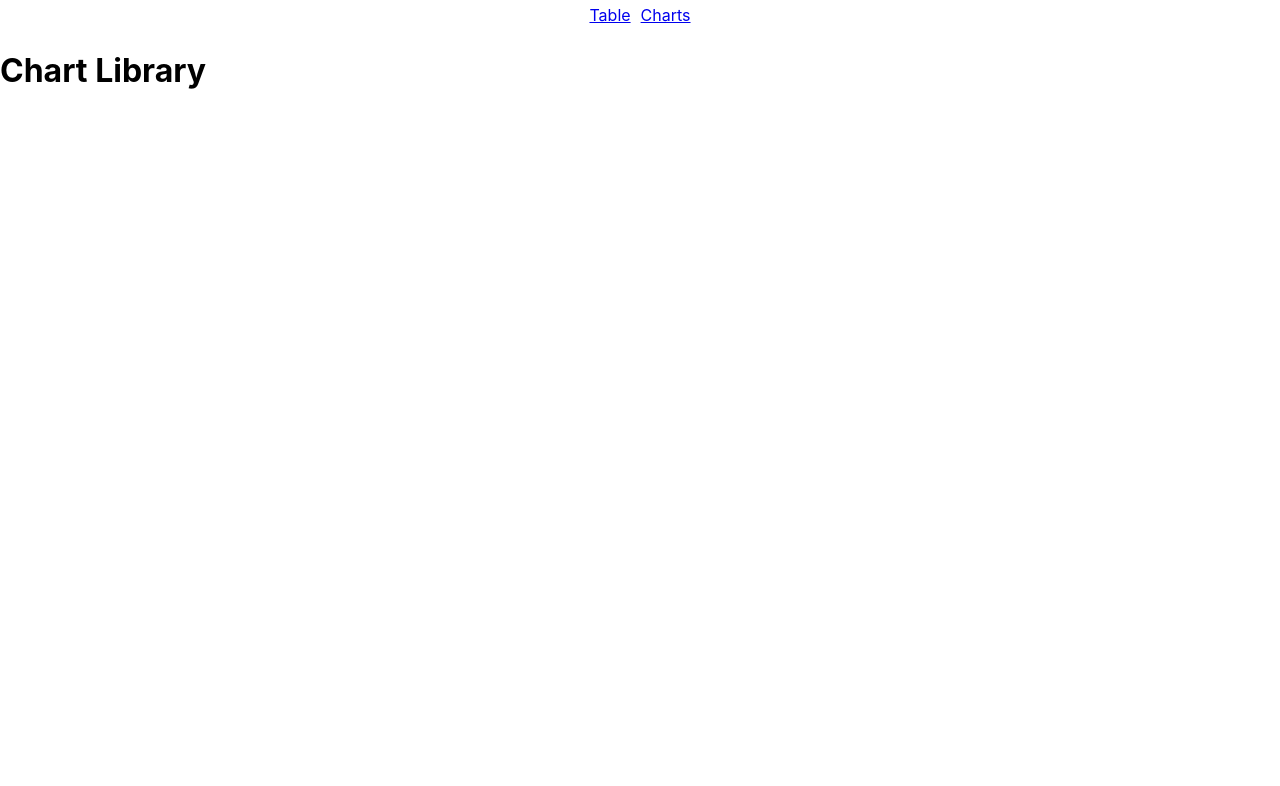
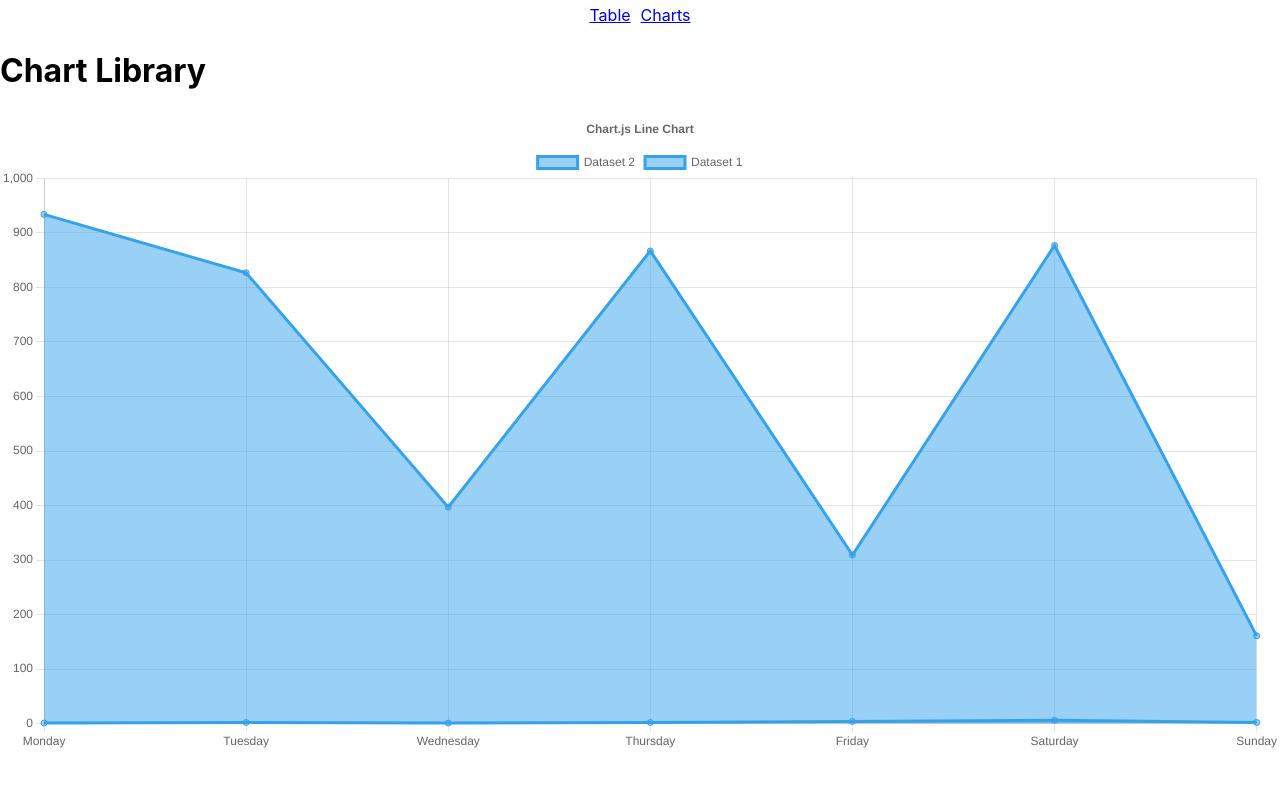
Before and after one commit to tylerww91/react-spotlight-open-source, a React (Create React App) app: page /charts in a window 1280 px wide. Shown: the top 786 px of the page. Built offline with nearby package versions, Linux system fonts and the light colour scheme.

Commit message:
adds playData, builds NewChart component and installs chart.js libary, mounts NewChart component to app

```diff
--- a/package.json
+++ b/package.json
@@ -7,8 +7,13 @@
     "@testing-library/jest-dom": "^5.16.4",
     "@testing-library/react": "^13.3.0",
     "@testing-library/user-event": "^13.5.0",
+    "bootstrap": "^5.2.3",
+    "chart.js": "^4.2.0",
+    "faker": "5.5.3",
     "netlify-cli": "^9.4.4",
     "react": "^18.2.0",
+    "react-bootstrap": "^2.7.0",
+    "react-chartjs-2": "^5.2.0",
     "react-dom": "^18.2.0",
     "react-router-dom": "^5.3.0",
     "react-scripts": "5.0.1",
--- a/src/App.js
+++ b/src/App.js
@@ -1,6 +1,7 @@
 import { Link, Route, Switch } from 'react-router-dom';
 import SongTable from './components/Table/SongTable.js';
 import './App.css';
+import NewChart from './components/Chart/NewChart.js';
 
 function App() {
   return (
@@ -11,11 +12,12 @@ function App() {
       </nav>
       <Switch>
         <Route path="/table">
+          <h1>Table Libary</h1>
           <SongTable />
-          <h1>Table Libary</h1>
         </Route>
         <Route path="/charts">
           <h1>Chart Library</h1>
+          <NewChart />
         </Route>
       </Switch>
     </div>
--- /dev/null
+++ b/src/components/Chart/NewChart.js
@@ -0,0 +1,70 @@
+import React from 'react';
+import played from '../../playData.js';
+import {
+  Chart as ChartJS,
+  CategoryScale,
+  LinearScale,
+  PointElement,
+  LineElement,
+  Title,
+  Tooltip,
+  Filler,
+  Legend,
+} from 'chart.js';
+
+import { Line } from 'react-chartjs-2';
+import faker from 'faker';
+
+ChartJS.register(
+  CategoryScale,
+  LinearScale,
+  PointElement,
+  LineElement,
+  Title,
+  Tooltip,
+  Filler,
+  Legend
+);
+
+export const options = {
+  responsive: true,
+  plugins: {
+    legend: {
+      position: 'top',
+    },
+    title: {
+      display: true,
+      text: 'Chart.js Line Chart',
+    },
+  },
+};
+
+const labels = ['Monday', 'Tuesday', 'Wednesday', 'Thursday', 'Friday', 'Saturday', 'Sunday'];
+
+export const data = {
+  labels,
+  datasets: [
+    {
+      fill: true,
+      label: 'Dataset 2',
+      data: labels.map(() => faker.datatype.number({ min: 0, max: 1000 })),
+      borderColor: 'rgb(53, 162, 235)',
+      backgroundColor: 'rgba(53, 162, 235, 0.5)',
+    },
+    {
+      fill: true,
+      label: 'Dataset 1',
+      data: played.map((play) => play.hours),
+      borderColor: 'rgb(53, 162, 235)',
+      backgroundColor: 'rgba(53, 162, 235, 0.5)',
+    },
+  ],
+};
+
+export default function NewChart() {
+  return (
+    <div>
+      <Line options={options} data={data} />
+    </div>
+  );
+}
--- a/src/components/Chart/Chart.js
+++ b/src/components/OffCanvas.js/OffCanvas.js
@@ -1,6 +1,6 @@
 import React from 'react';
 
-export default function Chart() {
+export default function OffCanvas() {
   return (
     <div>
       <></>
--- a/src/components/Table/SongTable.js
+++ b/src/components/Table/SongTable.js
@@ -1,8 +1,7 @@
 import React from 'react';
 import { Table, Column, HeaderCell, Cell } from 'rsuite-table';
 import songs from '../../songData.js';
-import './SongTable.css';
-import 'rsuite-table/dist/css/rsuite-table.css';
+import 'rsuite-table/dist/css/rsuite-table.min.css';
 
 // const customColumn = React.forwardRef((props, ref) => {
 //   return <Column ref={ref} sortable align="center" flexGrow={1} fullText {...props} />;
--- /dev/null
+++ b/src/playData.js
@@ -0,0 +1,32 @@
+const played = [
+  {
+    day: 'Monday',
+    hours: '1',
+  },
+  {
+    day: 'Tuesday',
+    hours: '2',
+  },
+  {
+    day: 'Wednesday',
+    hours: '1',
+  },
+  {
+    day: 'Thursday',
+    hours: '2',
+  },
+  {
+    day: 'Friday',
+    hours: '4',
+  },
+  {
+    day: 'Saturday',
+    hours: '6',
+  },
+  {
+    day: 'Saturday',
+    hours: '2',
+  },
+];
+
+export default played;
```
Also changed, not shown: src/components/Table/SongTable.css (deleted), 1 other file (tests, documents, lock files or other folders).
